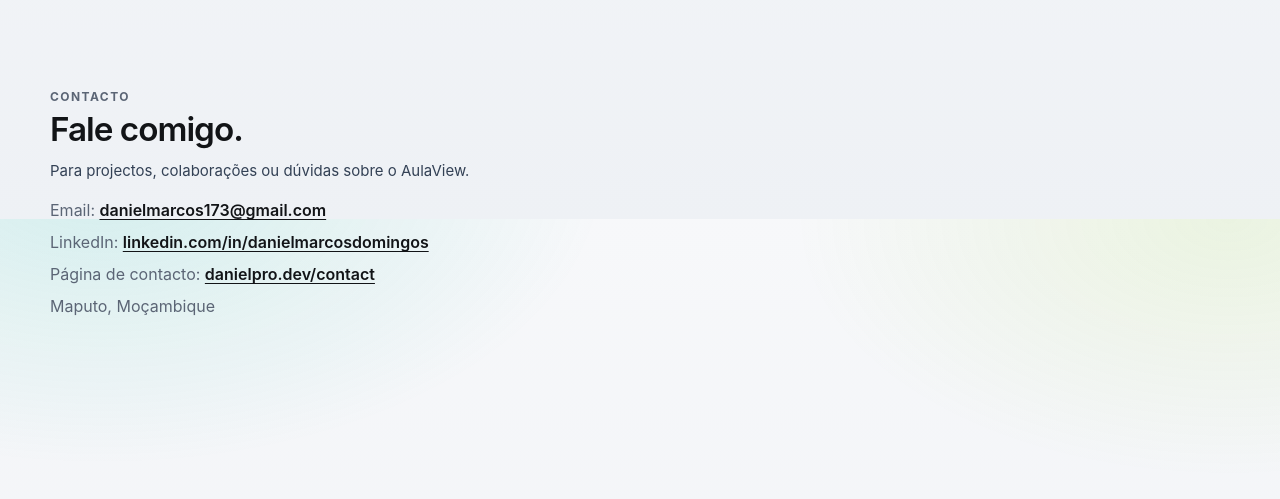
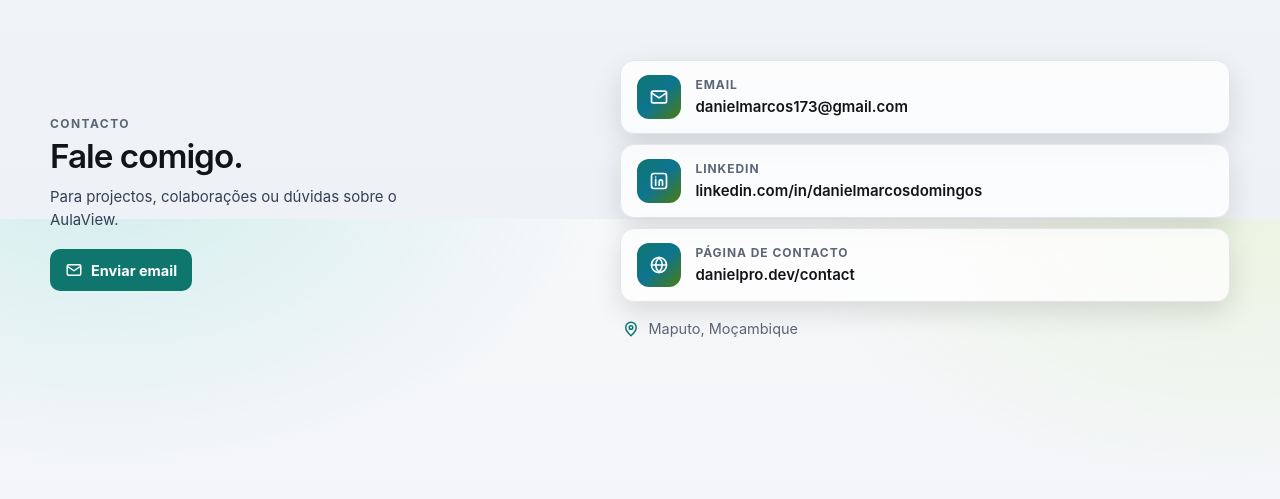
Before and after one commit to danielcodemoz/aulaview-site, a plain HTML site: page index.html in a window 1280 px wide. Shown: the part 5381-5880 px from the top of the page. Drawn offline with Linux system fonts and the light colour scheme; no server answers.

Commit message:
Redesenha a secção de Contacto do site do AulaView (#8)
A secção passa a ter duas colunas, um botão para enviar email e cartões com ícones para o email, o LinkedIn e a página de contacto, sem atrasar o resto da página.

Co-authored-by: Daniel Marcos <danielcodemoz@users.noreply.github.com>

```diff
--- a/css/site.css
+++ b/css/site.css
@@ -376,6 +376,54 @@ html.light .dl-agent {
 .lightbox .icon-btn { position: absolute; top: 16px; right: 16px; background: #1b1f23; color: white; }
 .lightbox figcaption { color: #e6eaee; margin-top: 8px; }
 
+
+.contact-grid {
+  display: grid;
+  grid-template-columns: minmax(0, .92fr) minmax(0, 1.08fr);
+  gap: clamp(22px, 4vw, 56px);
+  align-items: center;
+}
+.contact-copy .lead { max-width: 42ch; }
+.contact-actions { display: flex; flex-wrap: wrap; gap: 8px; margin-top: 18px; }
+.contact-actions .btn-primary:hover {
+  filter: brightness(1.08);
+}
+.contact-cards { list-style: none; margin: 0; padding: 0; display: grid; gap: 10px; }
+.contact-card {
+  display: flex; align-items: center; gap: 14px;
+  min-height: 72px; padding: 14px 16px;
+  border-radius: var(--radius);
+  border: 1px solid var(--border);
+  background: color-mix(in srgb, var(--surface) 78%, transparent);
+  box-shadow: 0 10px 28px rgb(0 0 0 / .12);
+  color: var(--text);
+  text-decoration: none;
+  transition: transform .22s var(--ease), border-color .22s var(--ease), box-shadow .22s var(--ease), background .22s var(--ease);
+}
+.contact-card:hover {
+  transform: translateY(-2px);
+  border-color: color-mix(in srgb, var(--accent) 42%, var(--border));
+  background: color-mix(in srgb, var(--surface) 92%, var(--accent) 8%);
+  box-shadow: var(--shadow);
+}
+.contact-ico {
+  width: 44px; height: 44px; flex-shrink: 0;
+  display: grid; place-items: center;
+  border-radius: 12px;
+  background: var(--av-grad);
+  color: #04201c;
+}
+.contact-ico .icon { width: 20px; height: 20px; }
+html.light .contact-ico { color: white; }
+.contact-card-text { display: grid; gap: 2px; min-width: 0; }
+.contact-card-lbl { font-size: 12px; font-weight: 680; letter-spacing: .08em; text-transform: uppercase; color: var(--muted); }
+.contact-card-val { color: var(--text); font-weight: 620; font-size: 15px; overflow-wrap: anywhere; }
+.contact-place {
+  display: inline-flex; align-items: center; gap: 8px;
+  margin: 6px 2px 0; color: var(--muted); font-size: 14.5px;
+}
+.contact-place .icon { color: var(--accent); }
+
 @media (max-width: 1100px) {
   .nav { display: none; }
   .menu-btn { display: inline-flex; }
@@ -388,7 +436,7 @@ html.light .dl-agent {
   .hero-visual { order: -1; }
   .hero-frame { transform: none; max-width: 640px; }
   .hero-frame img.shot { max-height: min(34svh, 280px); }
-  .slider-grid, .origin-grid, .steps, .req, .downloads { grid-template-columns: 1fr; }
+  .slider-grid, .origin-grid, .steps, .req, .downloads, .contact-grid { grid-template-columns: 1fr; }
   .slide-fig img { max-height: min(42svh, 70svh); }
   .band { min-height: 0; align-items: stretch; }
   .dl { grid-template-columns: 56px 1fr; }
@@ -397,8 +445,10 @@ html.light .dl-agent {
 @media (max-width: 720px) {
   h1 { font-size: clamp(32px, 9vw, 40px); }
   .name-aula { font-size: clamp(64px, 18vw, 88px); }
-  .hero-actions .btn, .dl .btn { width: 100%; }
+  .hero-actions .btn, .dl .btn, .contact-actions .btn { width: 100%; }
   .facts li { font-size: 12px; }
+  .contact-card { padding: 12px 13px; gap: 12px; }
+  .contact-card-val { font-size: 13.5px; }
 }
 @container (max-width: 680px) {
   .slider-grid { grid-template-columns: 1fr; }
@@ -406,9 +456,6 @@ html.light .dl-agent {
 @media (prefers-reduced-motion: reduce) {
   html { scroll-behavior: auto; }
   .hero-frame, .timeline li, .name-aula { animation: none; transform: none; }
+  .contact-card, .contact-actions .btn-primary { transition: none; }
+  .contact-card:hover { transform: none; }
 }
-
-.contact-lead { max-width: 640px; }
-.contact-list { list-style: none; padding: 0; margin: 16px 0 0; display: grid; gap: 8px; max-width: 640px; }
-.contact-list li { color: var(--muted); font-size: 16px; }
-.contact-list a { color: var(--text); font-weight: 620; text-decoration: underline; text-underline-offset: 3px; }
--- a/index.html
+++ b/index.html
@@ -83,6 +83,10 @@
   <symbol id="i-next" viewBox="0 0 24 24"><path d="M9 6l6 6-6 6"/></symbol>
   <symbol id="i-teacher" viewBox="0 0 24 24"><circle cx="5.6" cy="6.2" r="2.2"/><path d="M1.8 16.8c.7-2.8 2.3-4.2 3.8-4.2s3.1 1.4 3.8 4.2"/><rect x="12" y="3.2" width="10.2" height="8.2" rx="1.2"/><path d="M14 6h6.2M14 8.4h4.2"/><path d="M17.1 11.4v2.8"/></symbol>
   <symbol id="i-students" viewBox="0 0 24 24"><circle cx="4.8" cy="5.4" r="1.9"/><circle cx="12" cy="4.4" r="2.2"/><circle cx="19.2" cy="5.4" r="1.9"/><path d="M1.2 16.2c.8-2.6 2.2-3.8 3.6-3.8s2.8 1.2 3.6 3.8"/><path d="M7.6 17.6c.9-3 2.5-4.5 4.4-4.5s3.5 1.5 4.4 4.5"/><path d="M15.6 16.2c.8-2.6 2.2-3.8 3.6-3.8s2.8 1.2 3.6 3.8"/></symbol>
+  <symbol id="i-mail" viewBox="0 0 24 24"><rect x="3" y="5" width="18" height="14" rx="2"/><path d="M3 7l9 6 9-6"/></symbol>
+  <symbol id="i-linkedin" viewBox="0 0 24 24"><rect x="3" y="3" width="18" height="18" rx="3"/><path d="M8 10v7M8 7.2v.01M12.2 17v-4.2c0-1.3.8-2.2 2-2.2s2 1 2 2.2V17"/></symbol>
+  <symbol id="i-globe" viewBox="0 0 24 24"><circle cx="12" cy="12" r="9"/><path d="M3 12h18M12 3c2.6 3 4 6 4 9s-1.4 6-4 9M12 3c-2.6 3-4 6-4 9s1.4 6 4 9"/></symbol>
+  <symbol id="i-pin" viewBox="0 0 24 24"><path d="M12 21s7-6.2 7-11a7 7 0 1 0-14 0c0 4.8 7 11 7 11z"/><circle cx="12" cy="10" r="2.4"/></symbol>
 </svg>
 
 <header class="site-header">
@@ -311,16 +315,53 @@
     </div>
   </section>
 
-  <section class="band" id="contacto">
-    <div class="wrap">
-      <p class="eyebrow" data-i18n="contactKicker">Contacto</p>
-      <h2 data-i18n="contactTitle">Fale comigo.</h2>
-      <p class="lead contact-lead" data-i18n="contactLead">Para projectos, colaborações ou dúvidas sobre o AulaView.</p>
-      <ul class="contact-list">
-        <li><span data-i18n="contactEmailLbl">Email</span>: <a href="mailto:danielmarcos173@gmail.com">danielmarcos173@gmail.com</a></li>
-        <li><span data-i18n="contactLinkedinLbl">LinkedIn</span>: <a href="https://linkedin.com/in/danielmarcosdomingos">linkedin.com/in/danielmarcosdomingos</a></li>
-        <li><span data-i18n="contactPageLbl">Página de contacto</span>: <a href="https://danielpro.dev/contact">danielpro.dev/contact</a></li>
-        <li data-i18n="contactPlace">Maputo, Moçambique</li>
+  <section class="band contact" id="contacto">
+    <div class="wrap contact-grid">
+      <div class="contact-copy">
+        <p class="eyebrow" data-i18n="contactKicker">Contacto</p>
+        <h2 data-i18n="contactTitle">Fale comigo.</h2>
+        <p class="lead" data-i18n="contactLead">Para projectos, colaborações ou dúvidas sobre o AulaView.</p>
+        <div class="contact-actions">
+          <a class="btn btn-primary" href="mailto:danielmarcos173@gmail.com">
+            <svg class="icon" aria-hidden="true"><use href="#i-mail"></use></svg>
+            <span data-i18n="contactCta">Enviar email</span>
+          </a>
+        </div>
+      </div>
+      <ul class="contact-cards">
+        <li>
+          <a class="contact-card" href="mailto:danielmarcos173@gmail.com">
+            <span class="contact-ico" aria-hidden="true"><svg class="icon"><use href="#i-mail"></use></svg></span>
+            <span class="contact-card-text">
+              <span class="contact-card-lbl" data-i18n="contactEmailLbl">Email</span>
+              <span class="contact-card-val">danielmarcos173@gmail.com</span>
+            </span>
+          </a>
+        </li>
+        <li>
+          <a class="contact-card" href="https://linkedin.com/in/danielmarcosdomingos" rel="noopener noreferrer">
+            <span class="contact-ico" aria-hidden="true"><svg class="icon"><use href="#i-linkedin"></use></svg></span>
+            <span class="contact-card-text">
+              <span class="contact-card-lbl" data-i18n="contactLinkedinLbl">LinkedIn</span>
+              <span class="contact-card-val">linkedin.com/in/danielmarcosdomingos</span>
+            </span>
+          </a>
+        </li>
+        <li>
+          <a class="contact-card" href="https://danielpro.dev/contact" rel="noopener noreferrer">
+            <span class="contact-ico" aria-hidden="true"><svg class="icon"><use href="#i-globe"></use></svg></span>
+            <span class="contact-card-text">
+              <span class="contact-card-lbl" data-i18n="contactPageLbl">Página de contacto</span>
+              <span class="contact-card-val">danielpro.dev/contact</span>
+            </span>
+          </a>
+        </li>
+        <li>
+          <p class="contact-place">
+            <svg class="icon" aria-hidden="true"><use href="#i-pin"></use></svg>
+            <span data-i18n="contactPlace">Maputo, Moçambique</span>
+          </p>
+        </li>
       </ul>
     </div>
   </section>
--- a/js/site.js
+++ b/js/site.js
@@ -165,6 +165,7 @@
       contactKicker: "Contacto",
       contactTitle: "Fale comigo.",
       contactLead: "Para projectos, colaborações ou dúvidas sobre o AulaView.",
+      contactCta: "Enviar email",
       contactEmailLbl: "Email",
       contactLinkedinLbl: "LinkedIn",
       contactPageLbl: "Página de contacto",
@@ -335,6 +336,7 @@
       contactKicker: "Contact",
       contactTitle: "Get in touch.",
       contactLead: "For projects, collaborations or questions about AulaView.",
+      contactCta: "Send email",
       contactEmailLbl: "Email",
       contactLinkedinLbl: "LinkedIn",
       contactPageLbl: "Contact page",
```
